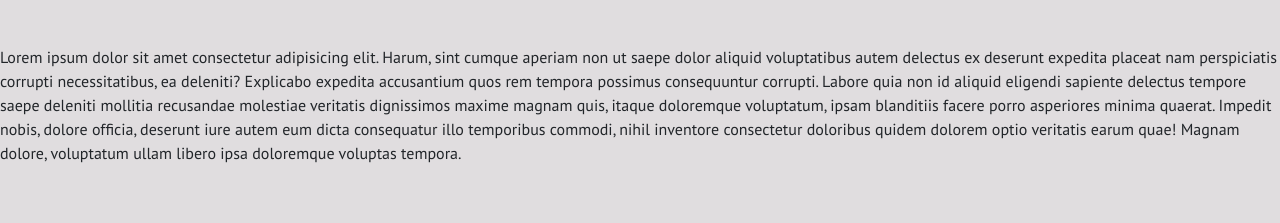
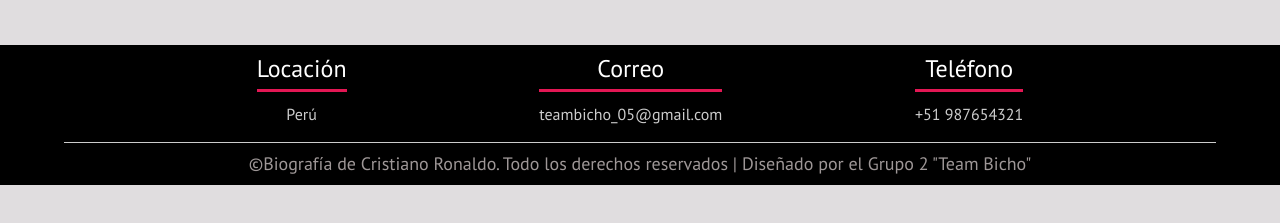
Before and after one commit to Vacomi/biografia_cr7, a plain HTML site: page contacto.html in a window 1280 px wide. Shown: the part 577-800 px from the top of the page. Drawn offline with nearby package versions, Linux system fonts and the light colour scheme.

Commit message:
pagina contacto terminado

```diff
--- a/contacto.css
+++ b/contacto.css
@@ -57,7 +57,46 @@
 }
 
 /* Modal */
+/* -----------------FOOTER---------------- */
 
+footer{
+    background: black;
+    padding: 10px 0 10px 0;
+    margin: auto;
+    overflow: hidden;
+}
+
+.contenedor-footer{
+    display: flex;
+    width: 90%;
+    justify-content: space-evenly;
+    margin: auto;
+    border-bottom: 1px solid #ccc;
+}
+
+.content-foo{
+    text-align: center;
+}
+
+.content-foo h4{
+    color: #fff;
+    border-bottom: 3px solid #e31754;
+    padding-bottom: 5px;
+    margin-bottom: 10px;
+}
+
+.content-foo p{
+    color: #ccc;
+}
+
+.titulo-final{
+    text-align: center;
+    font-size: 18px;
+    margin: 10px 0 0 0;
+    color: #9e9797;
+}
+
+/* FIN DEL FOOTER */
 
 /* ESTILO DE LA BARRA PROGRESIVA */
 .progress-bar{
--- a/contacto.html
+++ b/contacto.html
@@ -101,41 +101,7 @@
                     </div>
 
                     <div class="d-grid">
-                        <button id="botoncito" type="submit" class="btn btn-dark" data-bs-toggle="modal" data-bs-target="#myModal">Enviar</button>
-
-                        <!-- Modal -->
-                        <div class="modal fade" id="myModal" data-bs-backdrop="static">
-                            <div class="modal-dialog">
-                                <div class="modal-content">
-                                    <div class="modal-header">
-                                        <h5 class="modal-title">Listo Crack!</h5>
-                                    </div>
-                                    <div class="moda-body">
-                                        <p>Sigueme en mis redes sociales</p>
-                                        <div class="redes-sociales">
-                                            <button class="btn btn-dark">
-                                                <i class="bi bi-instagram"></i>
-                                            </button>
-
-                                            <button class="btn btn-dark">
-                                                <i class="bi bi-facebook"></i>
-                                            </button>
-
-                                            <button class="btn btn-dark">
-                                                <i class="bi bi-twitter"></i>
-                                            </button>
-
-                                            <button class="btn btn-dark">
-                                                <i class="bi bi-youtube"></i>
-                                            </button>
-                                        </div>
-                                    </div>
-                                    <div class="modal-footer">
-                                        <button type="button" class="btn btn-danger" data-bs-dismiss="modal">SIUUU</button>
-                                    </div>
-                                </div>
-                            </div>
-                        </div>
+                        <button id="botoncito" type="submit" class="btn btn-dark">Enviar</button>
                     </div>
                   </form>
             </div>
@@ -144,9 +110,24 @@
     </div> <!-- fin de container -->
 
 
-
-    <p>Lorem ipsum dolor sit amet consectetur adipisicing elit. Harum, sint cumque aperiam non ut saepe dolor aliquid voluptatibus autem delectus ex deserunt expedita placeat nam perspiciatis corrupti necessitatibus, ea deleniti? Explicabo expedita accusantium quos rem tempora possimus consequuntur corrupti. Labore quia non id aliquid eligendi sapiente delectus tempore saepe deleniti mollitia recusandae molestiae veritatis dignissimos maxime magnam quis, itaque doloremque voluptatum, ipsam blanditiis facere porro asperiores minima quaerat. Impedit nobis, dolore officia, deserunt iure autem eum dicta consequatur illo temporibus commodi, nihil inventore consectetur doloribus quidem dolorem optio veritatis earum quae! Magnam dolore, voluptatum ullam libero ipsa doloremque voluptas tempora.</p>
-
+     <!-- FOOTER -->
+     <footer>
+        <div class="contenedor-footer">
+            <div class="content-foo">
+                <h4>Locación</h4>
+                <p>Perú</p>
+            </div>
+            <div class="content-foo">
+                <h4>Correo</h4>
+                <p>teambicho_05@gmail.com</p>
+            </div>
+            <div class="content-foo">
+                <h4>Teléfono</h4>
+                <p>+51 987654321</p>
+            </div>
+        </div>
+        <h2 class="titulo-final">&copy;Biografía de Cristiano Ronaldo. Todo los derechos reservados | Diseñado por el Grupo 2 "Team Bicho"</h2>
+    </footer>
 
     <!-- JavaScript de Boostrap -->
     <script src="https://cdn.jsdelivr.net/npm/bootstrap@5.2.2/dist/js/bootstrap.bundle.min.js"
--- a/contacto.js
+++ b/contacto.js
@@ -6,9 +6,3 @@
     progress.style.width=`${(window.scrollY)/(document.body.scrollHeight - window.innerHeight)*100}%`
     requestAnimationFrame(update)
 }
-
-const $form = document.getElementById('form');
-const $botoncito = document.getElementById('botoncito');
-$form.addEventListener('submit', () => {
-
-})
```
